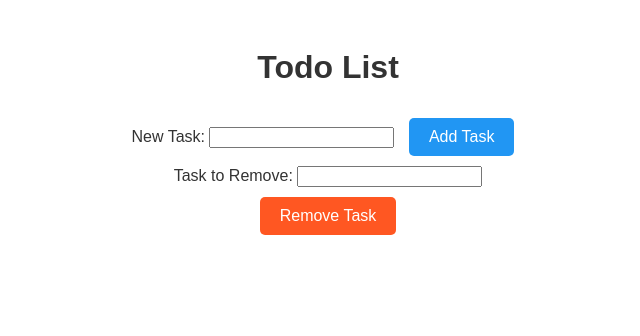
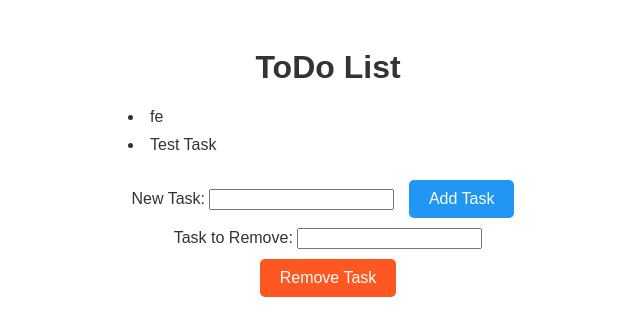
Before and after one commit to giofile/flask-todo-app, a Flask app: page / in a window 1280 px wide. Shown: the top 336 px of the page, without its empty margins (312-952 px from the left). Run offline with Flask 3, Linux system fonts and the light colour scheme.

Commit message:
updated first commit

```diff
--- a/app.py
+++ b/app.py
@@ -3,34 +3,50 @@ import secrets
 
 app = Flask(__name__)
 app.secret_key = secrets.token_hex(16)
-tasks = {}
+task = {}
+task_file = 'tasks.txt'
 
 
 def get_tasks():
-    if 'tasks' not in g:
-        g.tasks = {}
-    return g.tasks
+    try:
+        with open(task_file, 'r') as file:
+            tasks = file.read().splitlines()
+        return tasks
+    except FileNotFoundError:
+        return []
+
+
+def save_tasks(tasks):
+    with open(task_file, 'w') as file:
+        file.write('\n'.join(tasks))
 
 
 @app.route('/')
 def index():
+    tasks = get_tasks()
     return render_template('index.html', tasks=tasks)
 
 
 @app.route('/add', methods=['POST'])
-def add_task():
-    task_name = request.form['task']
-    if task_name not in tasks:
-        tasks[task_name] = None
-    return render_template('index.html', tasks=tasks)
+def add():
+    new_task = request.form['task']
+    tasks = get_tasks()
+    tasks.append(new_task)
+    save_tasks(tasks)
+    return redirect(url_for('index'))
 
 
 @app.route('/remove', methods=['POST'])
-def remove_task():
-    task_name_to_remove = request.form['task']
-    if task_name_to_remove in tasks:
-        del tasks[task_name_to_remove]
-    return render_template('index.html', tasks=tasks)
+def remove():
+    task_to_remove = request.form['task']
+    tasks = get_tasks()
+
+    if task_to_remove in tasks:
+        tasks.remove(task_to_remove)
+        save_tasks(tasks)
+
+    return redirect('/')
+
 
 # # This block is necessary when you run the app directly (not during testing)
 # if __name__ == '__main__':
--- /dev/null
+++ b/tasks.txt
@@ -0,0 +1,2 @@
+fe
+Test Task
--- a/templates/index.html
+++ b/templates/index.html
@@ -52,23 +52,19 @@
             padding: 0;
         }
 
+
         li {
             margin-bottom: 10px;
         }
 
-        .flash-messages {
-            list-style: none;
-            padding: 0;
-            color: #FF5722;
-        }
     </style>
 </head>
 
 <body>
     <div class="container">
-        <h1>Todo List</h1>
+        <h1>ToDo List</h1>
         <ul>
-            {% for task, status in tasks.items() %}
+            {% for task in tasks %}
             <li>{{ task }}</li>
             {% endfor %}
         </ul>
@@ -90,7 +86,7 @@
             {% endfor %}
         </ul>
         {% endif %}
-        {% endwith %}
+    {% endwith %}
     </div>
 </body>
 
```
Also changed, not shown: task.txt (added).
